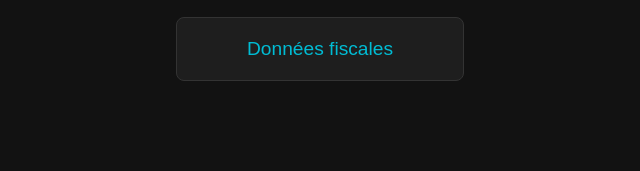
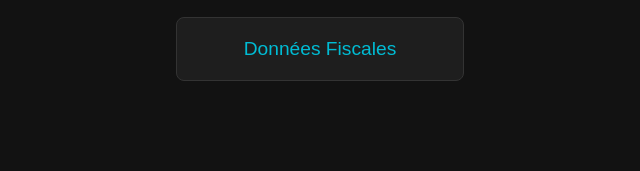
Before and after one commit to cryptolympix/french-taxation-tools, a plain HTML site: page index.html in a window 1280 px wide. Shown: the part 442-613 px from the top of the page, 320-960 px from the left. Drawn offline with Linux system fonts and the light colour scheme.

Commit message:
Update index.html

```diff
--- a/index.html
+++ b/index.html
@@ -104,7 +104,7 @@
           <a href="./income-tax-statistics.html">Income Tax Statistics</a>
         </li>
         <li class="tool-item">
-          <a href="./taxation-data.html">Données fiscales</a>
+          <a href="./taxation-data.html">Données Fiscales</a>
         </li>
       </ul>
     </main>
```
